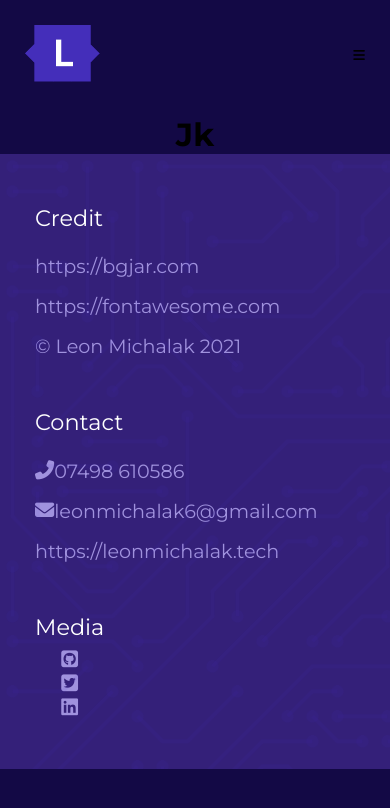
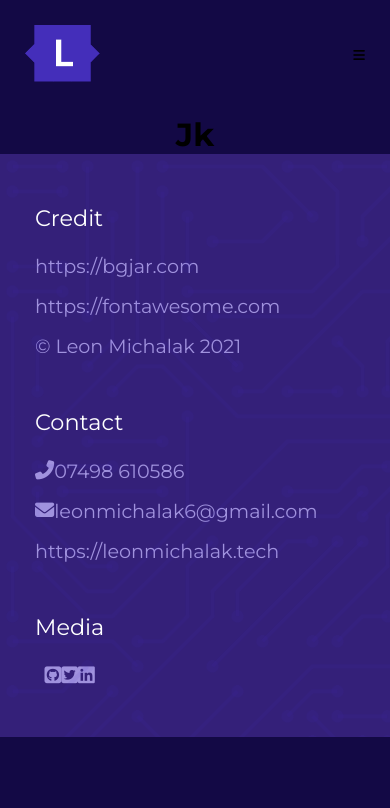
Before and after one commit to NinjaInShade/portfolio, a React (Create React App) app: page /email in a window 390 px wide. Shown: the top 808 px of the page. Built offline with nearby package versions, Linux system fonts and the light colour scheme; some icons are missing.

Commit message:
Footer media icons row on smaller screens

```diff
--- a/src/components/UI/Footer/Footer.css
+++ b/src/components/UI/Footer/Footer.css
@@ -80,3 +80,14 @@ footer .media .flex {
 footer .media svg {
   font-size: 2.2rem;
 }
+
+@media (max-width: 500px) {
+  footer .media .flex {
+    flex-direction: row;
+    margin-top: 1rem;
+  }
+
+  footer .media svg {
+    margin-right: 1rem;
+  }
+}
```
